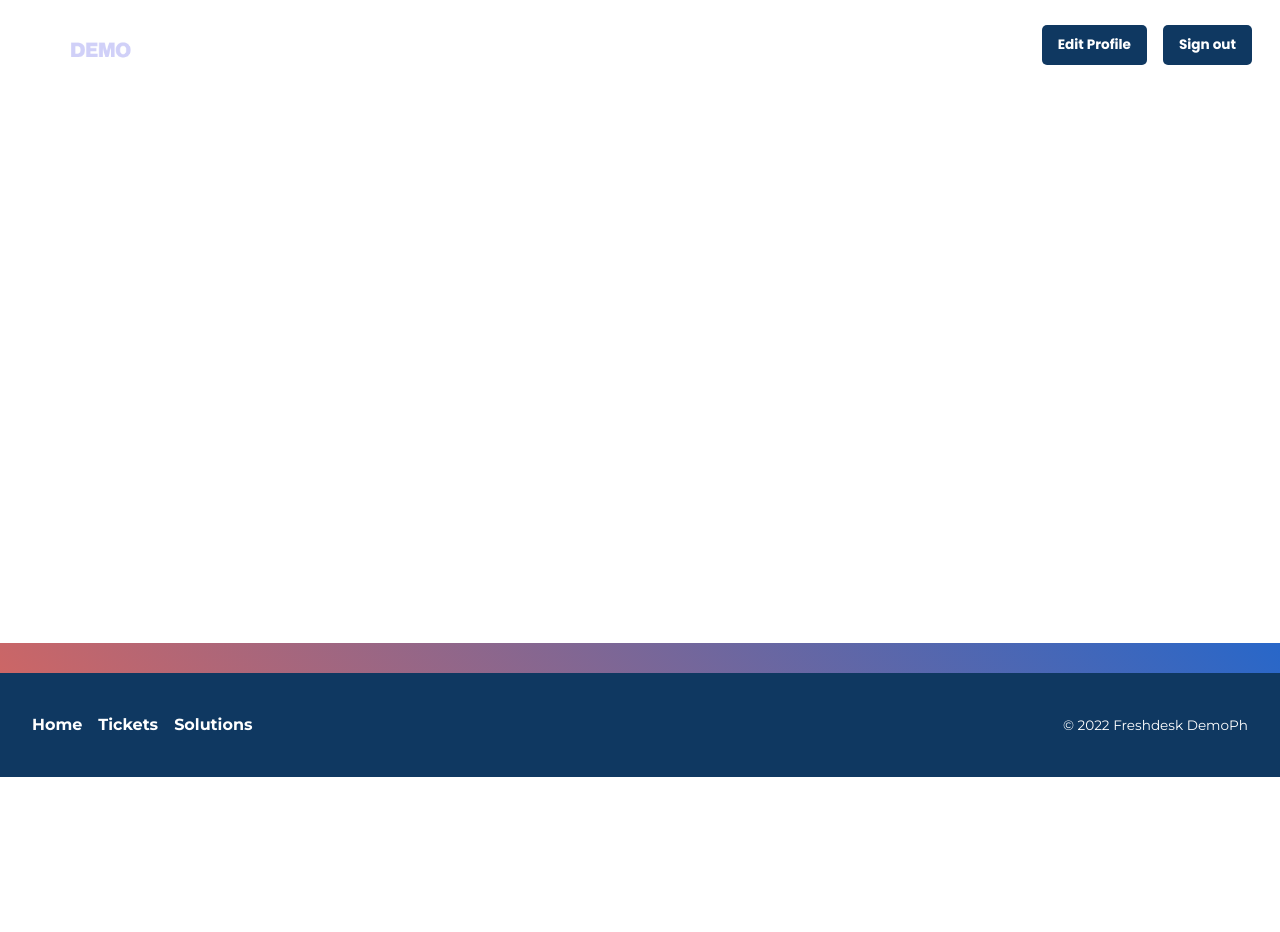
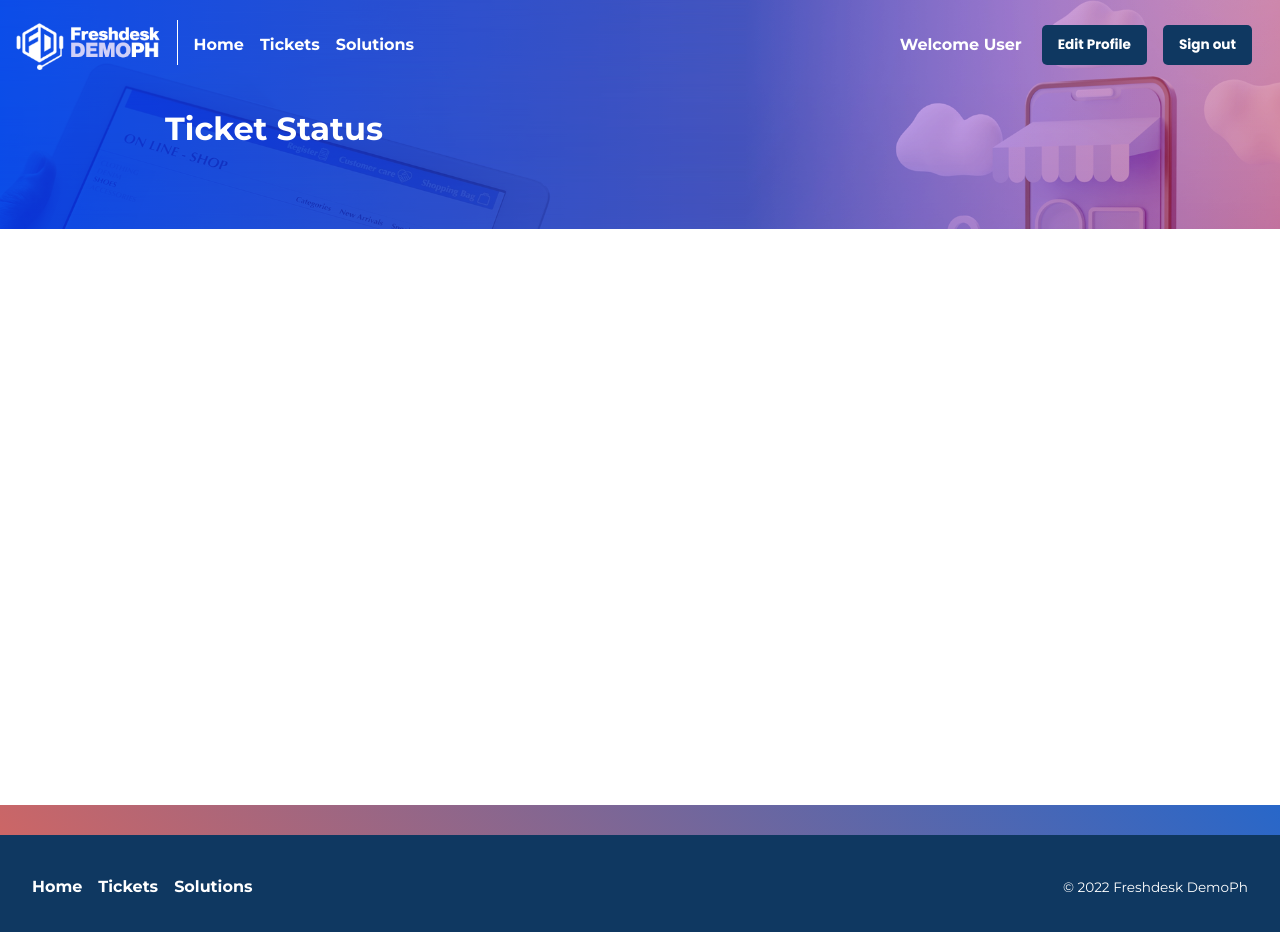
Before and after one commit to fidellim/i4Asia-Technical-Exam, a React (Vite) app: page /ticket-status in a window 1280 px wide. Shown: the top 932 px of the page. Before the commit the page ends 800 px from the top, so only its background shows below. Built offline with nearby package versions, Linux system fonts and the light colour scheme.

Commit message:
add bg image to header for ticket status and submit ticket page

```diff
--- a/src/pages/SubmitTicket.jsx
+++ b/src/pages/SubmitTicket.jsx
@@ -1,7 +1,15 @@
 import React from 'react'
 
 const SubmitTicket = () => {
-    return <div>SubmitTicket</div>
+    return (
+        <div className="container">
+            <div className="submit-ticket-top-container">
+                <div className="submit-ticket-top">
+                    <h1>Submit a Ticket</h1>
+                </div>
+            </div>
+        </div>
+    )
 }
 
 export default SubmitTicket
--- a/src/pages/TicketStatus.jsx
+++ b/src/pages/TicketStatus.jsx
@@ -53,8 +53,12 @@ const ticketData = [
 
 const TicketStatus = () => {
     return (
-        <div>
-            <h1>Ticket Status</h1>
+        <div className="container">
+            <div className="ts-top-container">
+                <div className="ts-top">
+                    <h1>Ticket Status</h1>
+                </div>
+            </div>
 
             {ticketData.map((ticket, index) => (
                 <div key={index}>
--- a/src/scss/main.scss
+++ b/src/scss/main.scss
@@ -7,6 +7,8 @@
 @import 'pages/home';
 @import 'pages/login';
 @import 'pages/solutions';
+@import 'pages/ticketStatus';
+@import 'pages/submitTicket';
 
 @import 'vendors/normalize';
 
--- /dev/null
+++ b/src/scss/pages/_submitTicket.scss
@@ -0,0 +1,34 @@
+.submit-ticket-top-container {
+    background-image: url(/src/assets/main-bg.png), linear-gradient(.25turn, #155bdd, #cc6666);
+    background-size: cover;
+    background-position: top;
+    background-blend-mode: overlay;
+    padding: 90px .75rem 60px .75rem;
+}
+
+.submit-ticket-top {
+    display: flex;
+    justify-content: center;
+    align-items: center;
+    gap: 1rem;
+    text-align: center;
+
+    h1 {
+        line-height: 2.25rem;
+    }
+
+    p {
+        max-width: 500px;
+    }
+}
+
+// desktop
+@media screen and (min-width: 1024px) {
+
+    .submit-ticket-top {
+        justify-content: flex-start;
+        max-width: 950px;
+        width: 100%;
+        margin: 0 auto;
+    }
+}
--- /dev/null
+++ b/src/scss/pages/_ticketStatus.scss
@@ -0,0 +1,34 @@
+.ts-top-container {
+    background-image: url(/src/assets/main-bg.png), linear-gradient(.25turn, #155bdd, #cc6666);
+    background-size: cover;
+    background-position: top;
+    background-blend-mode: overlay;
+    padding: 90px .75rem 60px .75rem;
+}
+
+.ts-top {
+    display: flex;
+    justify-content: center;
+    align-items: center;
+    gap: 1rem;
+    text-align: center;
+
+    h1 {
+        line-height: 2.25rem;
+    }
+
+    p {
+        max-width: 500px;
+    }
+}
+
+// desktop
+@media screen and (min-width: 1024px) {
+
+    .ts-top {
+        justify-content: flex-start;
+        max-width: 950px;
+        width: 100%;
+        margin: 0 auto;
+    }
+}
```
